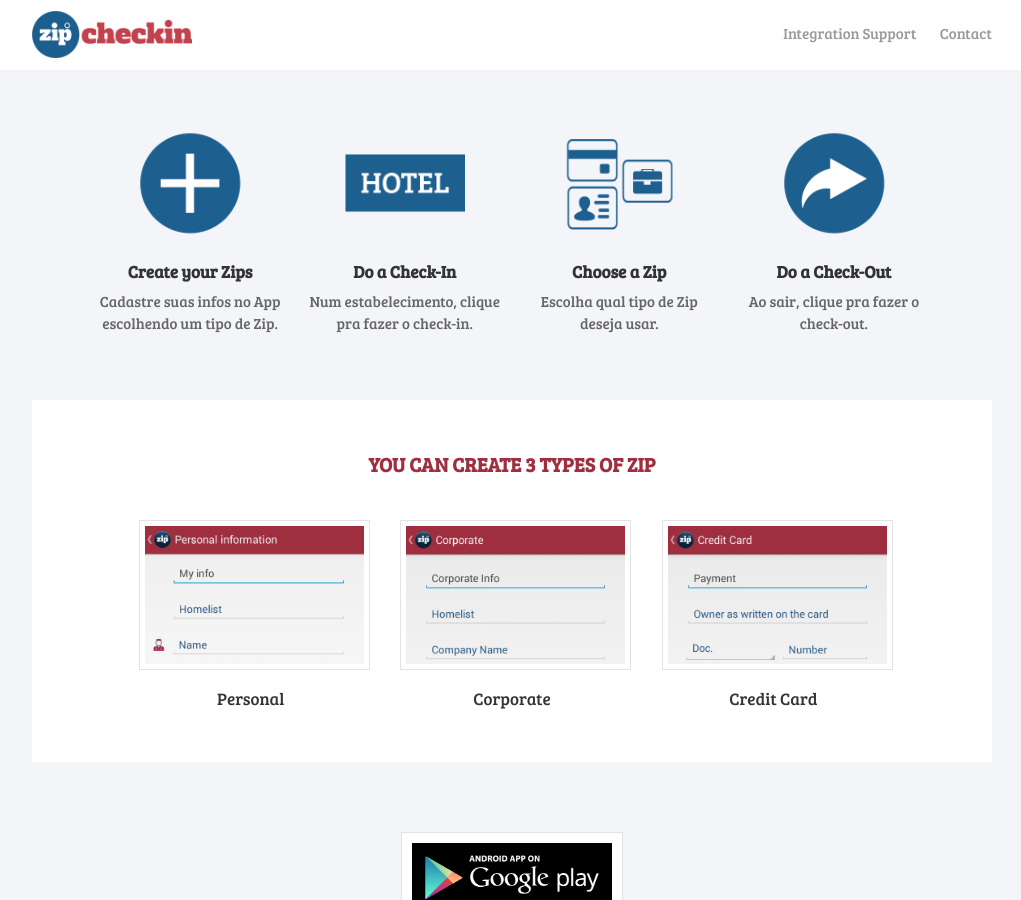
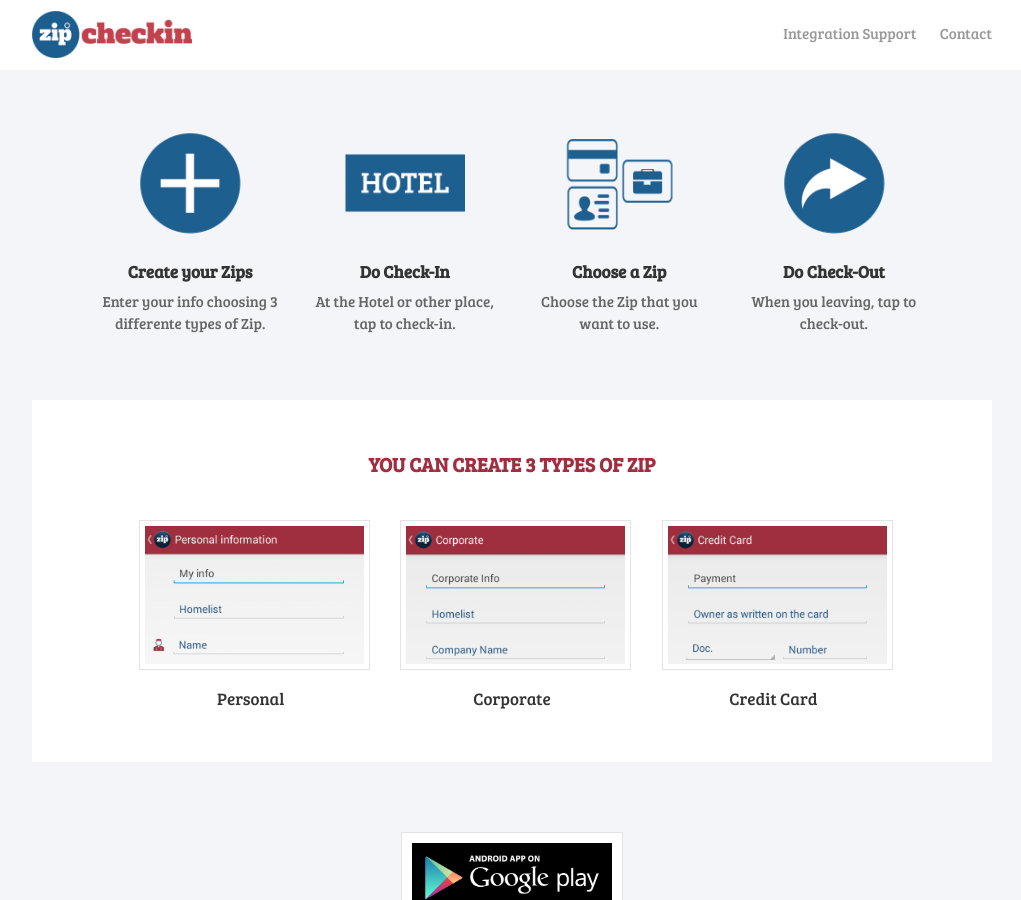
Before and after one commit to zipcheckin/zipcheckin.github.io, a Jekyll site: the page built from index.html, in a window 1280 px wide and 900 px high, scrolled down 560 px. Shown: the whole window, without its empty margins (128-1149 px from the left). Built offline with Jekyll 4.4.1, drawn with Linux system fonts in a browser that asks for light colours; nearby versions of some CDN libraries.

Commit message:
Updated texts

```diff
--- a/index.html
+++ b/index.html
@@ -32,22 +32,22 @@
         <li>
           <img src="images/steps/step-01.png">
           <h4>Create your Zips</h4>
-          <p>Cadastre suas infos no App escolhendo um tipo de Zip.<p>
+          <p>Enter your info choosing 3 differente types of Zip.<p>
         </li>
         <li>
           <img src="images/steps/step-02.png">
-          <h4>Do a Check-In</h4>
-          <p>Num estabelecimento, clique pra fazer o check-in.</p>
+          <h4>Do Check-In</h4>
+          <p>At the Hotel or other place, tap to check-in.</p>
         </li>
         <li>
           <img src="images/steps/step-03.png">
           <h4>Choose a Zip</h4>
-          <p>Escolha qual tipo de Zip deseja usar.</p>
+          <p>Choose the Zip that you want to use.</p>
         </li>
         <li>
           <img src="images/steps/step-04.png">
-          <h4>Do a Check-Out</h4>
-          <p>Ao sair, clique pra fazer o check-out.</p>
+          <h4>Do Check-Out</h4>
+          <p>When you leaving, tap to check-out.</p>
         </li>
       </ul>
 
```
